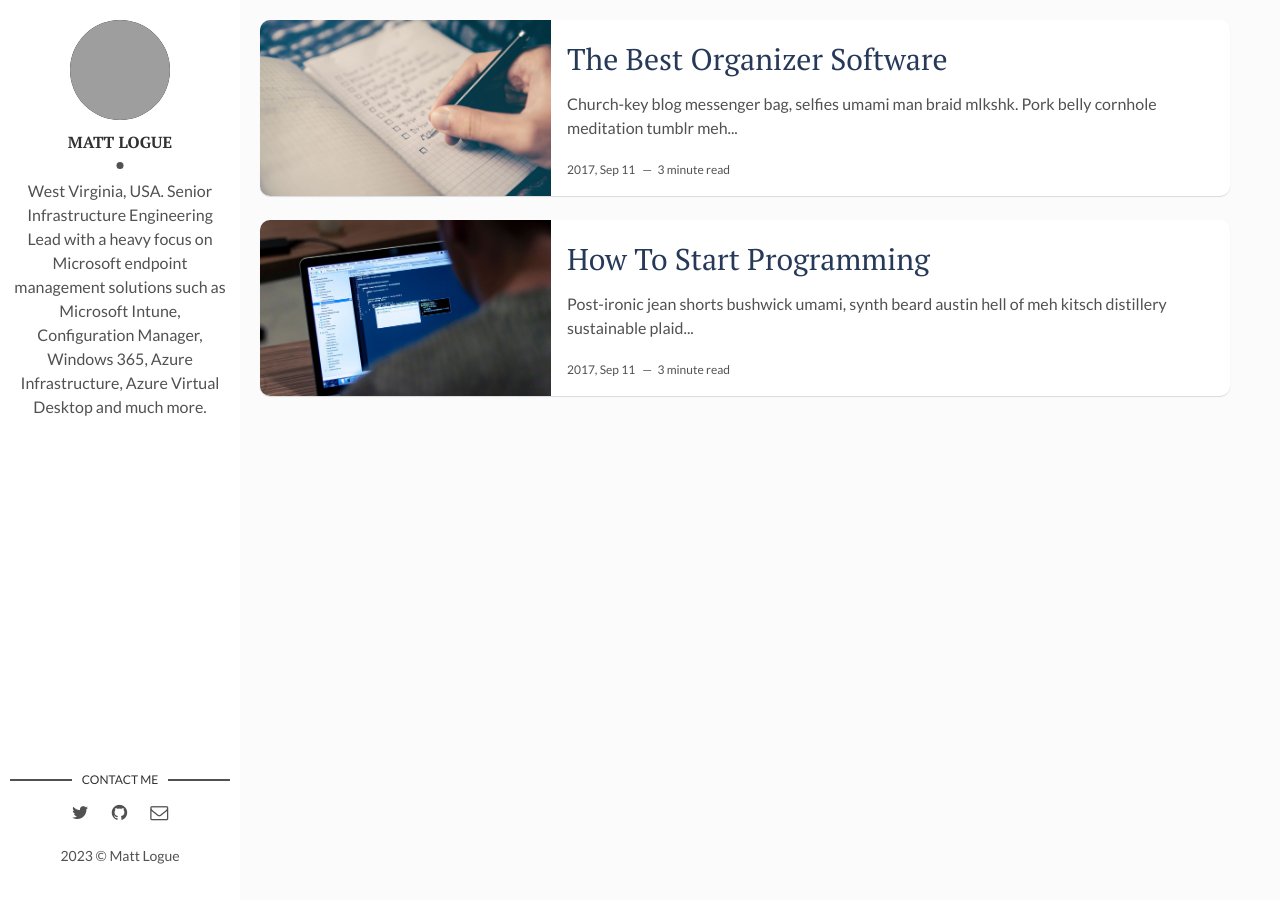
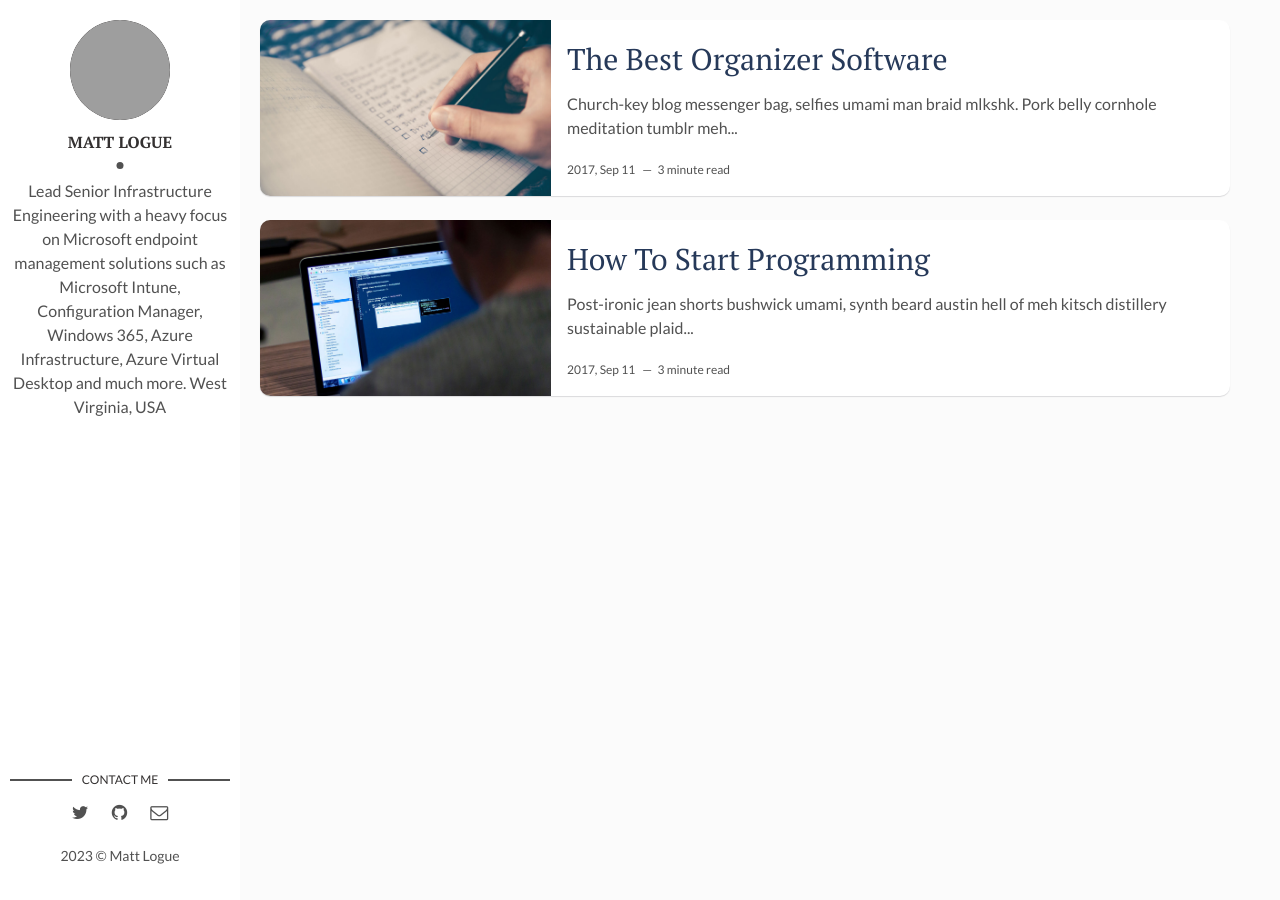
Before and after one commit to mlogue55/mlogue55.github.io, a Jekyll site: the page built from index.html, in a window 1280 px wide. Built offline with Jekyll 4.4.1, drawn with Linux system fonts in a browser that asks for light colours; the list of posts is cut into pages by our own code; grey boxes are pictures that could not be loaded.

```diff
--- a/_config.yml
+++ b/_config.yml
@@ -1,4 +1,4 @@
-title: Hello, world! I'm Matt Logue
+title: Matt Logue - Senior Infrastructure Engineer, Lead
 description: > # this means to ignore newlines until "baseurl:"
   My name is Matt Logue.  Thanks for dropping by my site! It's new space for me to share my thoughts and idea around
   Microsoft Endpoint solutions such as Microsoft Intune, Configuration Manager, Windows 365, Azure Infrastructure, Azure Virtual Desktop and much more.
@@ -11,9 +11,10 @@ site-twitter: #if your site has a twitter account, enter it here
 author: Matt Logue # add your name
 author-img: matt-logue.jpg # add your photo
 about-author:
- "West Virginia, USA.
- Senior Infrastructure Engineering Lead with a heavy focus on Microsoft endpoint management solutions such as Microsoft Intune,
- Configuration Manager, Windows 365, Azure Infrastructure, Azure Virtual Desktop and much more."  # add description
+ "Lead Senior Infrastructure Engineering with a heavy focus on Microsoft endpoint management solutions such as Microsoft Intune,
+ Configuration Manager, Windows 365, Azure Infrastructure, Azure Virtual Desktop and much more.
+
+ West Virginia, USA"  # add description
 social-twitter: LogueWVU # add your Twitter handle
 social-github: mlogue55 # add your Github handle
 social-email: mattlogue1@gmail.com # add your Email address
```
